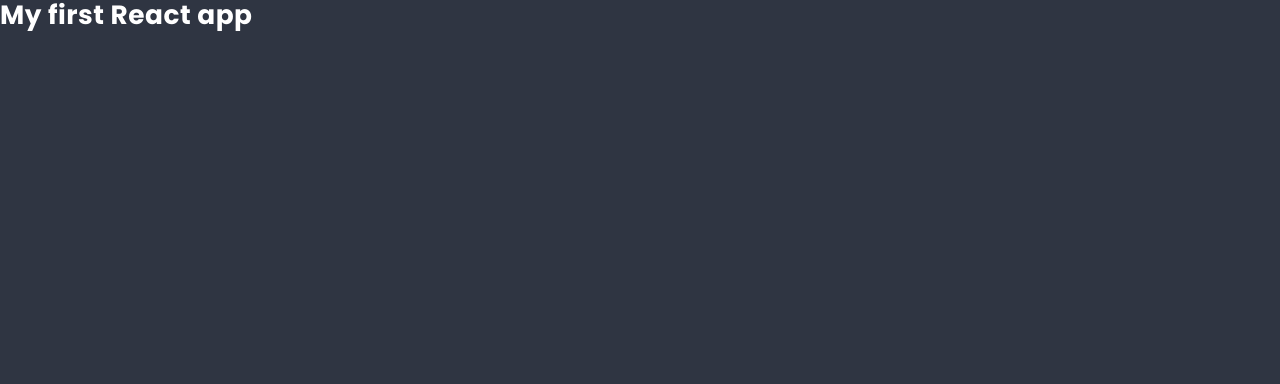
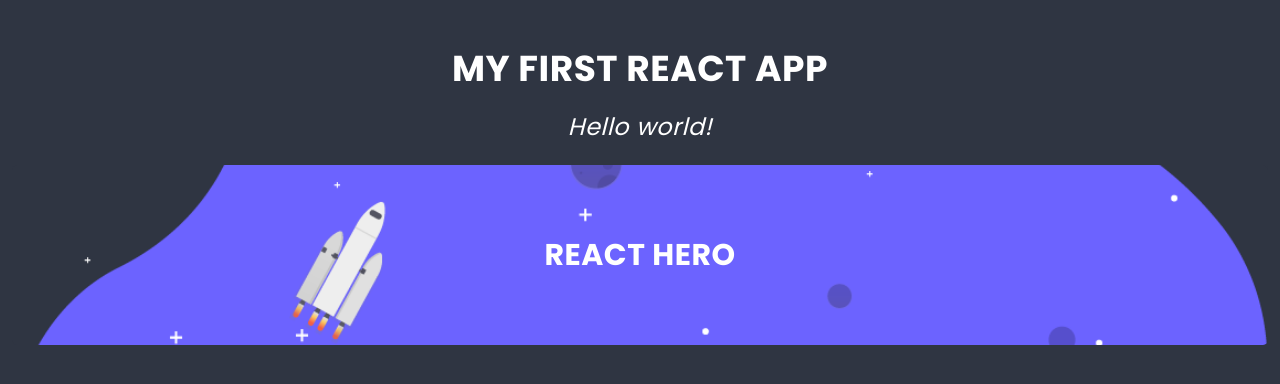
Before and after one commit to MichaelArka/React_One, a React app: page / in a window 1280 px wide. Shown: the top 384 px of the page. Built offline with nearby package versions, Linux system fonts and the light colour scheme.

Commit message:
[15.3] First React task

```diff
--- a/src/components/App/App.js
+++ b/src/components/App/App.js
@@ -1,11 +1,16 @@
 import React from 'react';
+import styles from './App.scss';
+import List from '../List/List.js';
+import Hero from '../Hero/Hero';
 
 class App extends React.Component {
   render() {
     return (
-      <div>
-        <h1>My first React app</h1>
-      </div>
+      <main className={styles.component}>
+        <h1 className={styles.title}>My first React app</h1>
+        <h2 className={styles.subtitle}>Hello world!</h2>
+        <List />
+      </main>
     )
   }
 }
--- /dev/null
+++ b/src/components/Hero/Hero.js
@@ -0,0 +1,15 @@
+import React from 'react';
+import styles from './Hero.scss';
+
+class Hero extends React.Component {
+  render() {
+    return (
+      <header className={styles.component}>
+        <h2 className={styles.title}>React Hero</h2>
+        <img className={styles.image} src="/src/images/space.png"></img>
+      </header>
+    )
+  }
+}
+
+export default Hero;
--- /dev/null
+++ b/src/components/List/List.js
@@ -0,0 +1,15 @@
+import React from 'react';
+import Hero from '../Hero/Hero';
+import styles from './List.scss';
+
+class List extends React.Component {
+  render() {
+    return (
+      <section className={styles.component}>
+        <Hero />
+      </section>
+    )
+  }
+}
+
+export default List;
--- a/src/index.html
+++ b/src/index.html
@@ -5,7 +5,7 @@
     <meta charset="UTF-8">
     <meta name="viewport" content="width=device-width, initial-scale=1.0">
     <meta http-equiv="X-UA-Compatible" content="ie=edge">
-    <title>Myapp</title>
+    <title>React_One</title>
     <link rel="stylesheet" href="https://use.fontawesome.com/releases/v5.8.1/css/all.css" integrity="sha384-50oBUHEmvpQ+1lW4y57PTFmhCaXp0ML5d60M1M7uH2+nqUivzIebhndOJK28anvf" crossorigin="anonymous">
 </head>
 
```
Also changed, not shown: src/images/space.png (added), 1 other file (tests, documents, lock files or other folders).
